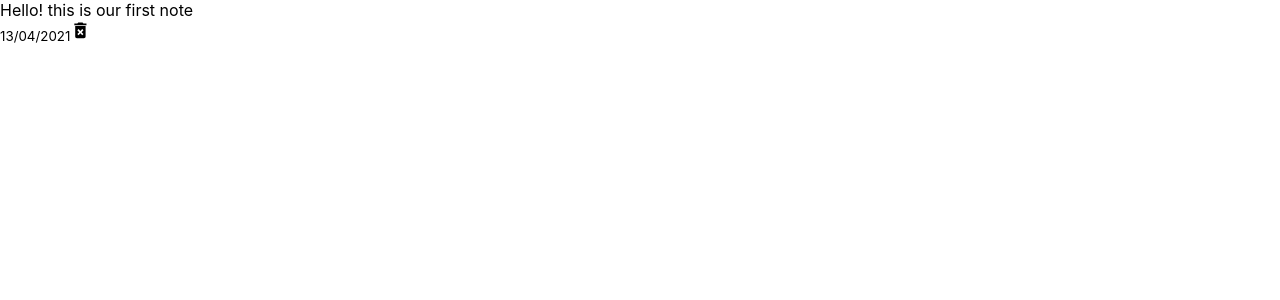
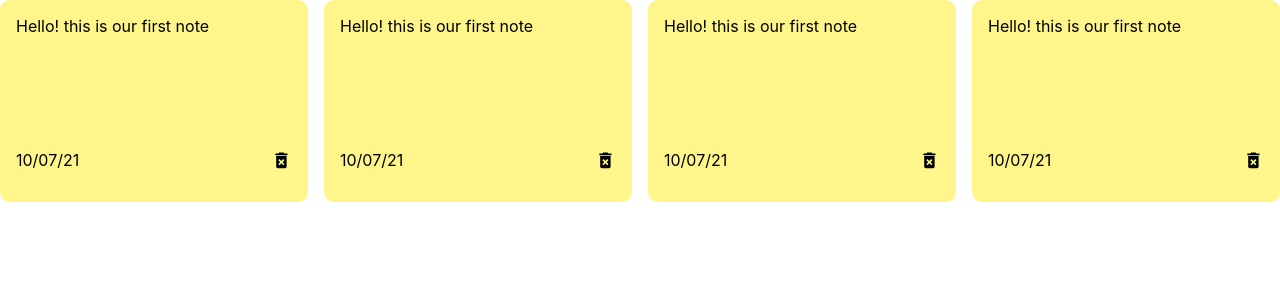
Before and after one commit to BillTheDude/React-Sticky-Notes, a React (Create React App) app: page / in a window 1280 px wide. Shown: the top 300 px of the page. Built offline with nearby package versions, Linux system fonts and the light colour scheme.

Commit message:
sticky notes are resizable

```diff
--- a/package.json
+++ b/package.json
@@ -8,6 +8,7 @@
     "@testing-library/user-event": "^12.8.3",
     "react": "^17.0.2",
     "react-dom": "^17.0.2",
+    "react-icons": "^4.3.1",
     "react-scripts": "4.0.3",
     "web-vitals": "^1.1.2"
   },
--- a/src/Components/Note.js
+++ b/src/Components/Note.js
@@ -5,7 +5,7 @@
         <div className="note">
             <span>Hello! this is our first note</span>
             <div className="note-footer">
-                <small>13/04/2021</small>
+                <p>10/07/21</p>
                 <MdDeleteForever className='delete-icon' size='1.3em'/>
             </div>
         </div>
--- a/src/Components/NotesList.js
+++ b/src/Components/NotesList.js
@@ -4,6 +4,9 @@
     return(
         <div className="notes-list">
             <Note/>
+            <Note/>
+            <Note/>
+            <Note/>
         </div>
     )
 }
--- a/src/index.css
+++ b/src/index.css
@@ -11,3 +11,25 @@
   font-family: source-code-pro, Menlo, Monaco, Consolas, 'Courier New',
     monospace;
 }
+
+.notes-list{
+  display: grid;
+  grid-gap: 1rem;
+  grid-template-columns: repeat(auto-fit,minmax(250px,1fr));
+}
+
+.note{
+  background-color: #fef68a;
+  border-radius: 10px;
+  padding: 1rem;
+  min-height: 170px;
+  display: flex;
+  flex-direction: column;
+  justify-content: space-between;
+}
+
+.note-footer{
+  display: flex;
+  align-items: center;
+  justify-content: space-between;
+}
```
Also changed, not shown: 1 other file (tests, documents, lock files or other folders).
